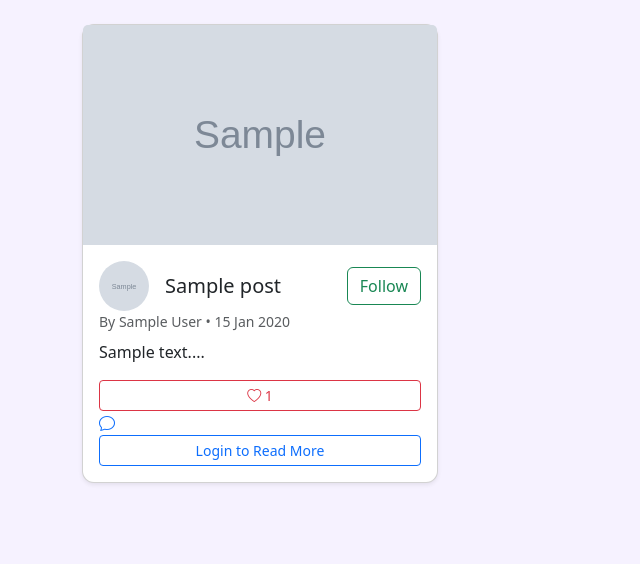
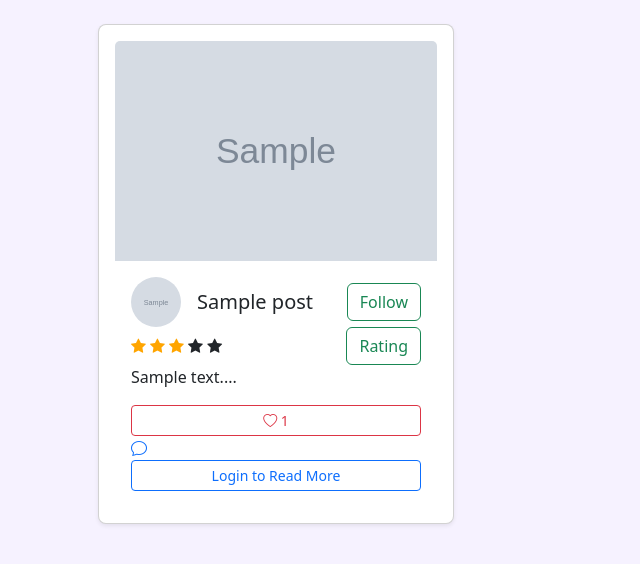
Before and after one commit to AanchalKhokhariya/Blog-Management-System, a Flask app: page / in a window 1280 px wide. Shown: the part 56-620 px from the top of the page, without its empty margins (0-640 px from the left). Run offline with Flask 3, Linux system fonts and the light colour scheme; tables that the repository leaves empty hold one stand-in row (values such as "Sample post"); grey boxes marked "Sample" are stand-in pictures.

Commit message:
ongoing star feature

```diff
--- a/app.py
+++ b/app.py
@@ -118,8 +118,8 @@ def register():
     if password != confirm:
         return render_template("main.html", page="register", error="Passwords do not match")
 
-    if User.query.filter((User.name == name) | (User.gmail == gmail)).first():
-        return render_template("main.html", page="register", error="User already exists!")
+    # if User.query.filter((User.name == name) | (User.gmail == gmail)).first():
+    #     return render_template("main.html", page="register", error="User already exists!")
 
     if User.query.filter(User.name == name).first():
         return render_template("main.html", page="register", error="Username already exists!")
@@ -467,8 +467,9 @@ def update_blog(blog_id):
 
 @app.route("/blog/<int:post_id>")
 def blog_detail(post_id):
+    if "user_id" not in session:
+        return redirect(url_for("login"))
     post = Post.query.get_or_404(post_id)
-
     return render_template("main.html", page="blog_detail", post=post, is_logged_in=("user_id" in session))
 
 
@@ -479,7 +480,6 @@ def add_comment(post_id):
 
     comment_text = request.form.get("comment")
 
-
     if not comment_text or not comment_text.strip():
         return redirect(request.referrer)
     comment = Comment(comment=comment_text.strip(), post_id=post_id, user_id=session["user_id"])
@@ -488,7 +488,6 @@ def add_comment(post_id):
     db.session.commit()
 
     return redirect(request.referrer)
-
 
 
 @app.route("/delete_comment/<int:comment_id>", methods=["POST"])
@@ -504,7 +503,7 @@ def delete_comment(comment_id):
     db.session.delete(comment)
     db.session.commit()
 
-    return redirect(url_for("home"))
+    return redirect(request.referrer)
 
 
 @app.route("/edit_comment/<int:comment_id>", methods=["GET"])
@@ -536,7 +535,7 @@ def update_comment(comment_id):
     comment.comment = new_text
 
     db.session.commit()
-    return redirect(url_for("home"))
+    return redirect(url_for("home") or request.referrer)
 
 
 @app.route("/like/<int:post_id>")
@@ -555,6 +554,15 @@ def like_post(post_id):
     return redirect(request.referrer)
 
 
+@app.route("/rating/<int:post_id>")
+def rating(post_id):
+    if "user_id" not in session:
+        return redirect(url_for("login"))
+
+    post = Post.query.get_or_404(post_id)
+    return render_template("main.html", page="blog_detail", post=post, is_logged_in=("user_id" in session))
+
+
 @app.route("/logout", methods=["POST"])
 def logout():
     session.clear()
--- a/templates/main.html
+++ b/templates/main.html
@@ -9,6 +9,7 @@
     <link href="https://cdn.jsdelivr.net/npm/bootstrap-icons/font/bootstrap-icons.css" rel="stylesheet">
     <link rel="stylesheet" href="cdn.jsdelivr.net">
     <script src="https://cdn.jsdelivr.net/npm/bootstrap@5.3.2/dist/js/bootstrap.bundle.min.js"></script>
+    <link rel="stylesheet" href="https://cdnjs.cloudflare.com/ajax/libs/font-awesome/4.7.0/css/font-awesome.min.css">
 
 
 
@@ -32,7 +33,44 @@
         .btn-purple:hover {
             background: #59339d;
         }
+        .checked {
+            color: orange;
+        }
 
+        .card {
+        max-width: 33rem;
+        background: #fff;
+        margin: 0 1rem;
+        padding: 1rem;
+        box-shadow: 0 0 5px rgba(0, 0, 0, 0.2);
+        width: 100%;
+        border-radius: 0.5rem;
+        }
+
+        .star {
+        font-size: 4vh;
+        cursor: pointer;
+        }
+
+        .one {
+        color: rgb(255, 0, 0);
+        }
+
+        .two {
+        color: rgb(255, 106, 0);
+        }
+
+        .three {
+        color: rgb(251, 255, 120);
+        }
+
+        .four {
+        color: rgb(255, 255, 0);
+        }
+
+        .five {
+        color: rgb(24, 159, 14);
+        }
     </style>
 </head>
 
@@ -102,9 +140,18 @@
                     </form>
                     </div>
 
-                    <small class="text-muted mb-2">
-                        By {{ post.author.name }} • {{ post.created_at.strftime("%d %b %Y") }}
-                    </small>
+                    <div class="d-flex justify-content-between align-items-center">
+                        <div>
+                            <span class="fa fa-star checked"></span>
+                            <span class="fa fa-star checked"></span>
+                            <span class="fa fa-star checked"></span>
+                            <span class="fa fa-star"></span>
+                            <span class="fa fa-star"></span>
+                        </div>
+
+                        <a href="{{ url_for('blog_detail', post_id=post.id) }}" class="btn btn-outline-success">Rating</a>
+                    </div>
+
 
                     <p class="card-text" style="flex-grow: 1; overflow: hidden;">{{ post.content[:120] }}...</p>
 
@@ -383,6 +430,26 @@
                         <p class="small" style="white-space: pre-line;">
                             {{ post.content }}
                         </p>
+
+                        <div class="d-flex justify-content-between align-items-center">
+                            <div>
+                            <span class="fa fa-star checked"></span>
+                            <span class="fa fa-star checked"></span>
+                            <span class="fa fa-star checked"></span>
+                            <span class="fa fa-star"></span>
+                            <span class="fa fa-star"></span>
+                            </div>
+
+                            <div>
+                            <span onclick="gfg(1)" class="star">★</span>
+                            <span onclick="gfg(2)" class="star">★</span>
+                            <span onclick="gfg(3)" class="star">★</span>
+                            <span onclick="gfg(4)" class="star">★</span>
+                            <span onclick="gfg(5)" class="star">★</span>
+                            <script src="script.js"></script>
+                            </div>
+                        </div>
+
                         {% if "user_id" in session %}
                         {% set liked = post.likes| selectattr("user_id", "equalto", session.get("user_id"))| list | length > 0%}
 
```
Also changed, not shown: templates/script.js (added, +25 -0 lines).
